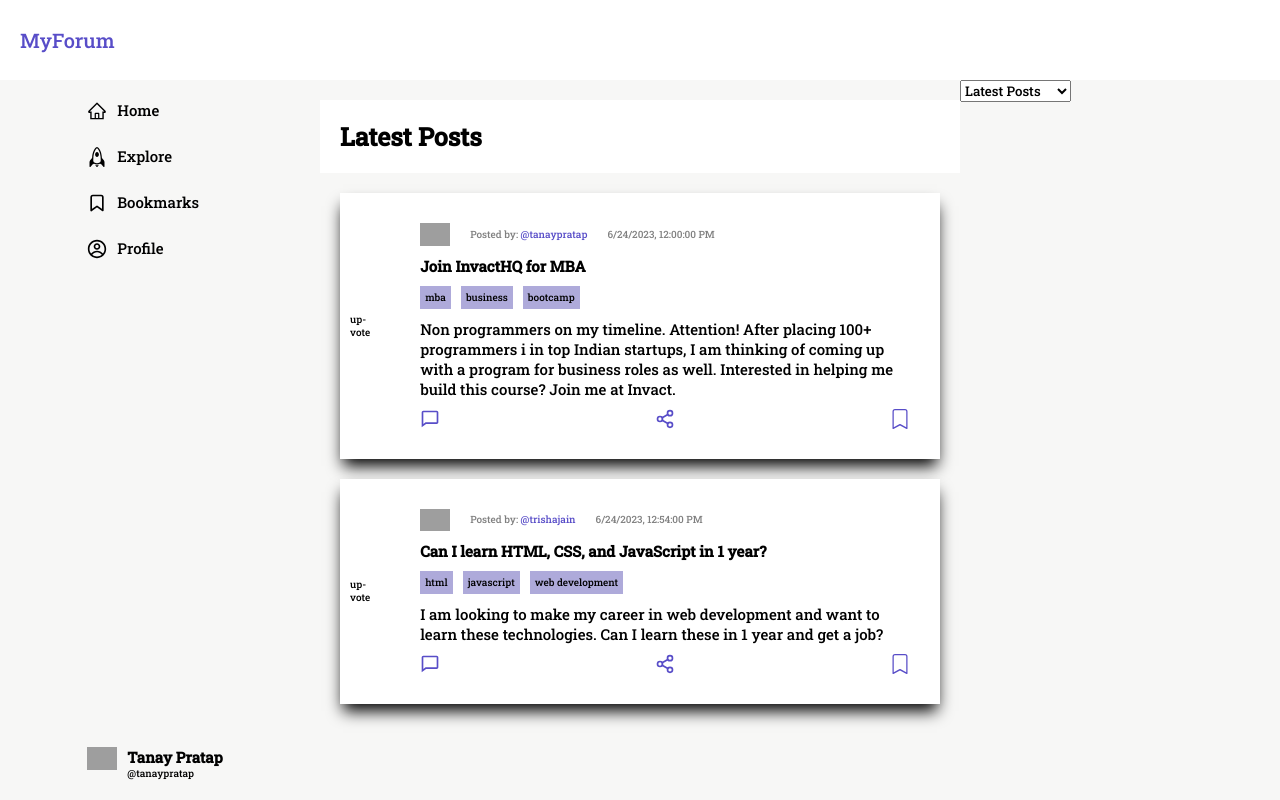
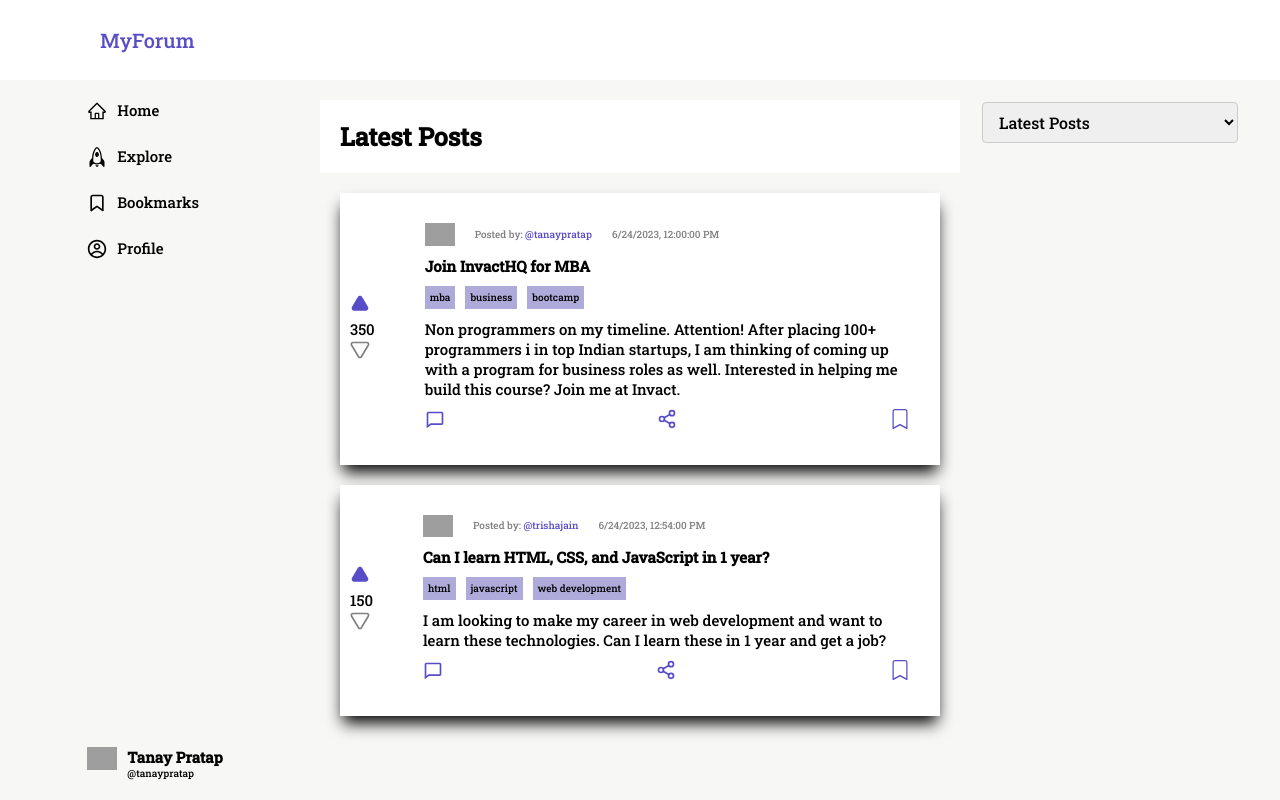
Before and after one commit to Narendra-94/machone-coding-round-four, a React (Create React App) app: page / in a window 1280 px wide. Built offline with nearby package versions, Linux system fonts and the light colour scheme; grey boxes are pictures that could not be loaded.

Commit message:
feat: done with al feature

```diff
--- a/src/App.css
+++ b/src/App.css
@@ -11,7 +11,8 @@
   width: 100%;
 }
 
-.home {
+.home,
+.single-page {
   width: 50%;
   margin-top: 20px;
 }
--- a/src/App.js
+++ b/src/App.js
@@ -15,7 +15,7 @@ function App() {
         <NavbarMenu />
         <Routes>
           <Route path="/" element={<Home />} />
-          <Route path="/single-post" element={<SinglePage />} />
+          <Route path="/single-post/:id" element={<SinglePage />} />
         </Routes>
         <SortMenu />
       </div>
--- a/src/components/Navbar/navbar.css
+++ b/src/components/Navbar/navbar.css
@@ -26,4 +26,5 @@
   text-decoration: none;
   font-size: 2rem;
   flex-grow: 1;
+  padding-left: 80px;
 }
--- /dev/null
+++ b/src/components/SortMenu/SortMenu.css
@@ -0,0 +1,27 @@
+.sort-menu {
+  display: flex;
+  flex-direction: column;
+  width: 20%;
+  margin: 22px;
+}
+
+.sort-menu select {
+  padding: 8px 12px;
+  font-size: 16px;
+  border: 1px solid #ccc;
+  border-radius: 4px;
+  outline: none;
+  cursor: pointer;
+}
+
+.sort-menu select:focus {
+  border-color: #999;
+}
+
+.sort-menu option {
+  font-size: 16px;
+}
+
+.sort-menu option:first-child {
+  font-weight: bold;
+}
--- a/src/components/SortMenu/SortMenu.js
+++ b/src/components/SortMenu/SortMenu.js
@@ -1,5 +1,6 @@
-import React, { useContext, useReducer } from "react";
+import React, { useContext } from "react";
 import { ForumContext } from "../../context.js/ForumContext";
+import "./SortMenu.css";
 
 export const SortMenu = () => {
   const { dispatch } = useContext(ForumContext);
@@ -14,7 +15,7 @@ export const SortMenu = () => {
   };
 
   return (
-    <div>
+    <div className="sort-menu">
       <select onChange={handleSortChange}>
         <option value="date">Latest Posts</option>
         <option value="upvotes">Most Upvoted</option>
--- a/src/components/pages/Home/Home.js
+++ b/src/components/pages/Home/Home.js
@@ -2,9 +2,8 @@ import React, { useContext } from "react";
 import { Header } from "../../Header";
 import "./Home.css";
 import { ForumContext } from "../../../context.js/ForumContext";
-import { BiComment } from "react-icons/bi";
-import { FiShare2 } from "react-icons/fi";
-import { BsBookmark } from "react-icons/bs";
+
+import { Posts } from "./Posts";
 
 export const Home = () => {
   const {
@@ -24,42 +23,7 @@ export const Home = () => {
 
       <div className="home-feed">
         {forumData?.posts?.map((post) => (
-          <div className="home-user-feed" key={post.id}>
-            <div className="user-feed">
-              <div>
-                <div>up-vote</div>
-              </div>
-
-              <div className="user-feed-details">
-                <div className="user-feed-posted-by">
-                  <img src={post.picUrl} alt="" />
-                  <p className="username">
-                    <span className="posted-by-name">Posted by:</span> @
-                    {post.username}
-                  </p>
-                  <p className="time">{convertToLocalTime(post.createdAt)}</p>
-                </div>
-                <div className="user-feed-post-details">
-                  <div>
-                    <h2>{post.post}</h2>
-                  </div>
-                  <div className="feed-tag">
-                    {post.tags.map((tag) => (
-                      <span key={tag}>{tag}</span>
-                    ))}
-                  </div>
-                  <div className="feed-description">
-                    <p>{post.postDescription}</p>
-                  </div>
-                  <div className="feed-btn">
-                    <BiComment />
-                    <FiShare2 />
-                    <BsBookmark />
-                  </div>
-                </div>
-              </div>
-            </div>
-          </div>
+          <Posts post={post} convertToLocalTime={convertToLocalTime} />
         ))}
       </div>
     </div>
--- /dev/null
+++ b/src/components/pages/Home/Posts.js
@@ -0,0 +1,97 @@
+import React from "react";
+import { BiComment } from "react-icons/bi";
+import { FiShare2 } from "react-icons/fi";
+import { BsBookmark, BsBookmarkFill } from "react-icons/bs";
+import { useLocation, useNavigate } from "react-router-dom";
+import { AiOutlineHeart } from "react-icons/ai";
+import { TbTriangleFilled, TbTriangleInverted } from "react-icons/tb";
+
+export const Posts = ({ post, convertToLocalTime }) => {
+  const navigate = useNavigate();
+
+  console.log(post.postId, "single");
+  const location = useLocation();
+
+  return (
+    <div className="home-user-feed" key={post.id}>
+      <div className="user-feed">
+        <div style={{ fontSize: "2rem" }}>
+          <TbTriangleFilled style={{ color: "#584dc8" }} />
+          <div style={{ fontSize: "1.5rem" }}>{post.upvotes}</div>
+          <TbTriangleInverted style={{ color: "grey" }} />
+        </div>
+
+        <div className="user-feed-details">
+          <div className="user-feed-posted-by">
+            <img src={post.picUrl} alt="" />
+            <p className="username">
+              <span className="posted-by-name">Posted by:</span> @
+              {post.username}
+            </p>
+            <p className="time">{convertToLocalTime(post.createdAt)}</p>
+          </div>
+          <div className="user-feed-post-details">
+            <div>
+              <h2>{post.post}</h2>
+            </div>
+            <div className="feed-tag">
+              {post.tags.map((tag) => (
+                <span key={tag}>{tag}</span>
+              ))}
+            </div>
+            <div className="feed-description">
+              <p>{post.postDescription}</p>
+            </div>
+            <div className="feed-btn">
+              <div
+                className="comment"
+                onClick={() => navigate(`/single-post/${post.postId}`)}
+              >
+                <BiComment style={{ cursor: "pointer" }} />
+              </div>
+
+              <FiShare2 />
+              <BsBookmark />
+            </div>
+
+            {location.pathname === `/single-post/${post.postId}` ? (
+              <div>
+                <hr />
+                {post.comments.map((comment) => (
+                  <div>
+                    <div key={comment.id} className="user-feed-posted-by">
+                      <img src={comment.picUrl} alt="" />
+                      <p className="username">
+                        <span className="posted-by-name">Posted by:</span> @
+                        {comment.username}
+                      </p>
+
+                      <p className="time">
+                        {convertToLocalTime(comment.createdAt)}
+                      </p>
+                    </div>
+                    <div>
+                      <div>
+                        <p style={{ margin: "10px", fontSize: "1.5rem" }}>
+                          {comment.comment}
+                        </p>
+                      </div>
+                      <div className="feed-btn">
+                        <AiOutlineHeart />
+                        <BsBookmark />
+                        <BsBookmarkFill />
+                        <FiShare2 />
+                      </div>
+                    </div>
+                  </div>
+                ))}
+              </div>
+            ) : (
+              ""
+            )}
+          </div>
+        </div>
+      </div>
+    </div>
+  );
+};
--- a/src/components/pages/SinglePage.js
+++ b/src/components/pages/SinglePage.js
@@ -1,5 +1,27 @@
-import React from "react";
+import React, { useContext } from "react";
+import { useParams } from "react-router-dom";
+import { ForumContext } from "../../context.js/ForumContext";
+import { Posts } from "./Home/Posts";
 
 export const SinglePage = () => {
-  return <div>SinglePage</div>;
+  const {
+    state: { forumData },
+  } = useContext(ForumContext);
+  const { id } = useParams();
+
+  const singlePost = forumData?.posts?.find(({ postId }) => postId === id);
+
+  const convertToLocalTime = (timestamp) => {
+    const localTime = new Date(timestamp).toLocaleString();
+    return localTime;
+  };
+  console.log(singlePost);
+
+  console.log(id);
+
+  return (
+    <div className="single-page">
+      <Posts post={singlePost} convertToLocalTime={convertToLocalTime} />
+    </div>
+  );
 };
```
